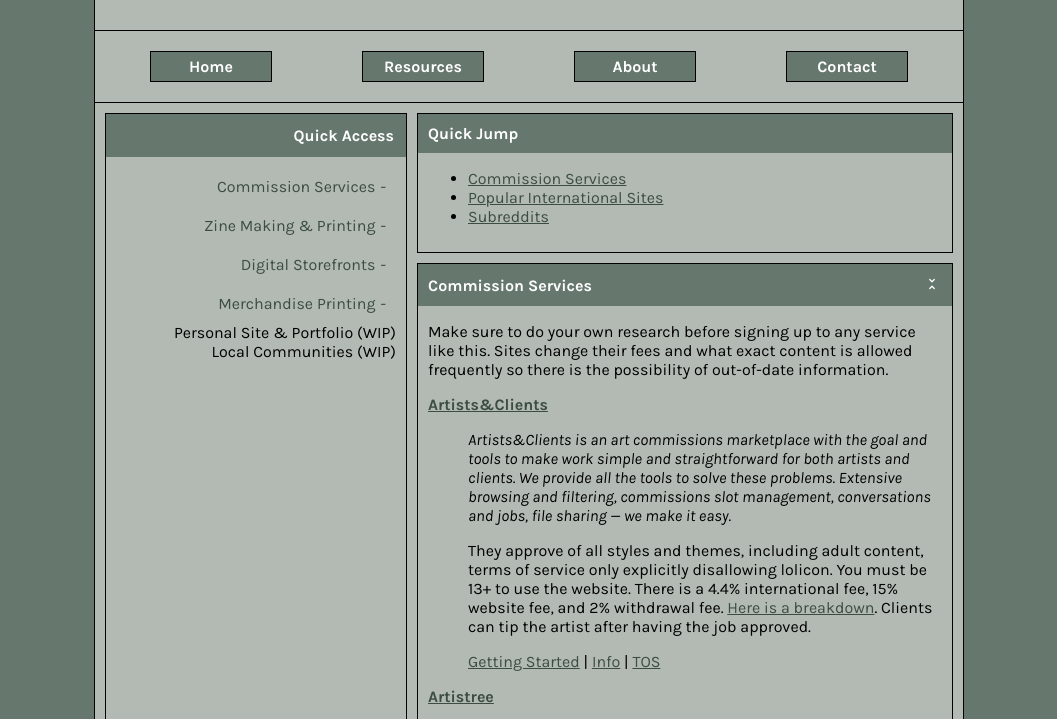
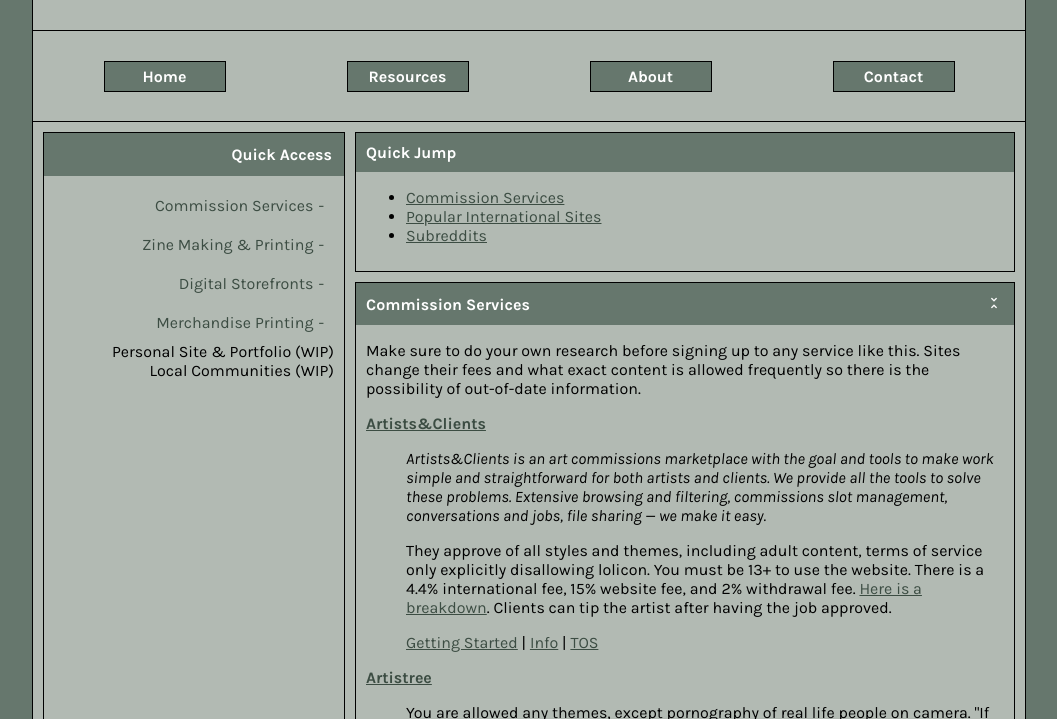
Before and after one commit to notosarme/indieartistsclub, a plain HTML site: page public/resources/comms.html in a window 1280 px wide. Shown: the part 141-860 px from the top of the page, without its empty margins (111-1168 px from the left). Drawn offline with Linux system fonts and the light colour scheme; a web font is replaced by a local one.

Commit message:
update styling and navbar

```diff
--- a/public/resources/comms.html
+++ b/public/resources/comms.html
@@ -23,13 +23,7 @@
   <body id="comms">
     <div id="main-box">
       <header class="header-box"><h1>The Online Indie Artists Club</h1></header>
-
-      <div class="button-box">
-        <a href="/" class="button">Home</a>
-        <a href="/resources" class="button">Resources</a>
-        <a href="/about.html" class="button">About</a>
-        <a href="/contact.html" class="button">Contact</a>
-      </div>
+      <nav class="button-box"></nav>
 
       <div class="content-box">
         <div class="quick-access">
--- a/public/scripts/templates.js
+++ b/public/scripts/templates.js
@@ -1,5 +1,17 @@
 // const header = document.querySelector('.header');
 const sidebar = document.getElementById('quick-access');
+const header = document.querySelector('nav');
+
+function loadHeader() {
+    console.log(header);
+    header.innerHTML =
+    `
+        <a href="/" class="button">Home</a>
+        <a href="/resources" class="button">Resources</a>
+        <a href="/about.html" class="button">About</a>
+        <a href="/contact.html" class="button">Contact</a>
+    `
+}
 
 function loadSidebar() {
     sidebar.innerHTML +=
@@ -15,4 +27,7 @@
     `
 }
 
+loadHeader();
 loadSidebar();
+
+// <a href="/blog.html" class="button">Blog</a>
--- a/public/styles.css
+++ b/public/styles.css
@@ -28,14 +28,14 @@
   background-color: var(--primary);
 }
 
-@media screen and (max-width: 1000px) {
+@media screen and (max-width: 1400px) {
   #main-box {
     max-width: 80%;
     width: 80%;
   }
 }
 
-@media screen and (max-width: 700px) {
+@media screen and (max-width: 1000px) {
   #main-box {
     max-width: 100%;
     width: 100%;
@@ -61,7 +61,7 @@
 }
 
 .button-box {
-  /* min-height: 50px; */
+  min-height: 70px;
   display: flex;
   flex-wrap: wrap;
   justify-content: space-around;
```
Also changed, not shown: public/about.html (+2 -6 lines), public/contact.html (+2 -6 lines), public/index.html (+2 -6 lines), public/not_found.html (+2 -6 lines), public/resources/index.html (+2 -6 lines), public/resources/merchandise.html (+2 -6 lines), public/resources/storefronts.html (+2 -6 lines), public/resources/zines.html (+2 -6 lines).
